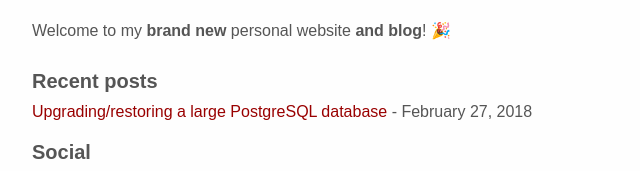
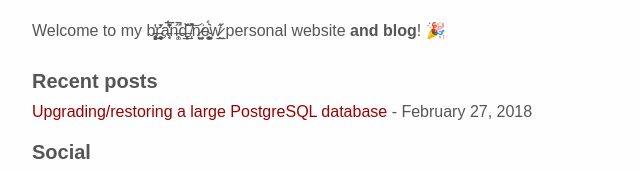
Before and after one commit to tsujigiri/tsujigiri.github.io, a plain HTML site: page index.html in a window 1280 px wide. Shown: the part 459-630 px from the top of the page, 318-958 px from the left. Drawn offline with Linux system fonts and the light colour scheme.

Commit message:
Build site

```diff
--- a/index.html
+++ b/index.html
@@ -26,7 +26,7 @@
         <img src="./images/stage.jpg">
 
 <p>
-Welcome to my <b>brand new</b> personal website <b>and blog</b>! 🎉
+Welcome to my b̵̧̨̢̝͈͓̞̙̓͜r̵̨̞̣͉̱͈̩̼̍̆̓a̵͙͔̅́͐̅̑̌͐̓̓n̶͎͚̋̚d̶̹͎̲͓̳̏̑̌ ̸̩̂̽͝ͅn̷̺͚̤͘e̴̺̦̼̱̙͚̦͛́ͅͅw̷̰̲̔̋ personal website <b>and blog</b>! 🎉
 </p>
 
 <h2>Recent posts</h2>
```
